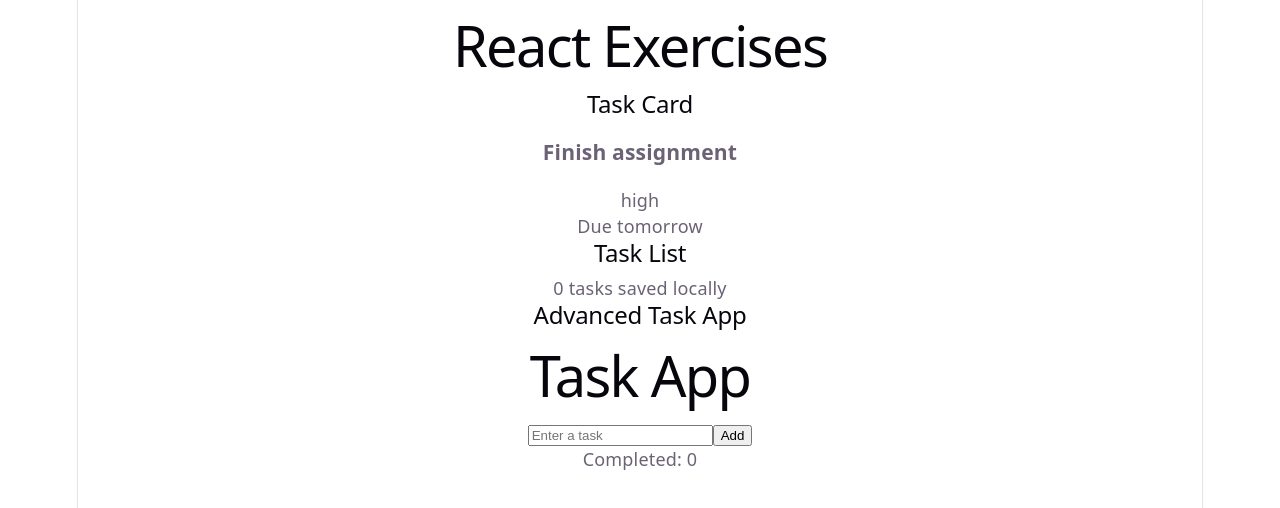
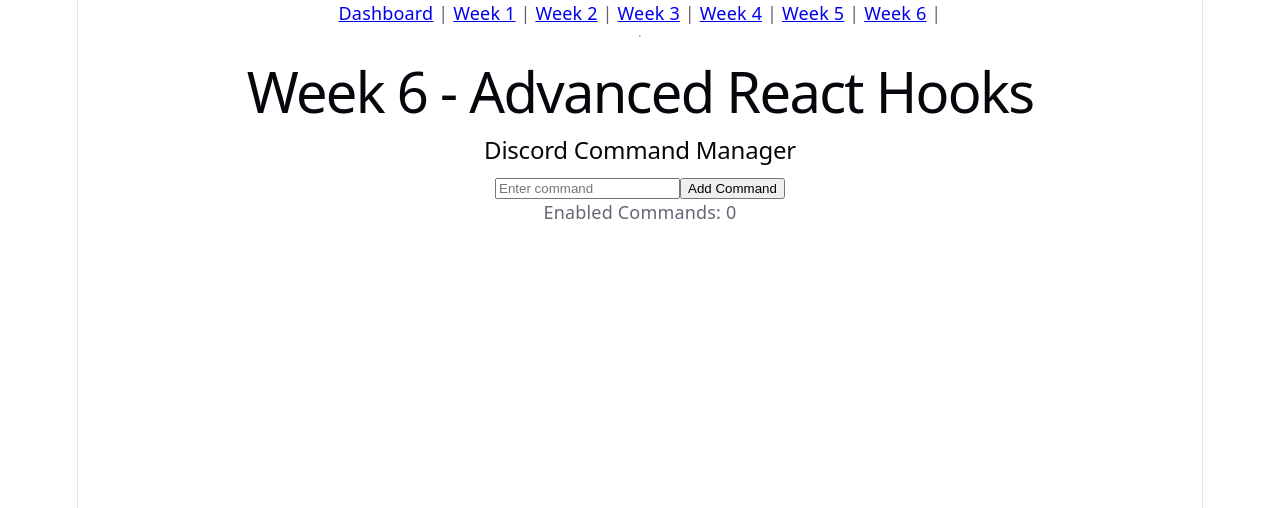
Before and after one commit to Aeryntha/FSD-1, a React (Vite) app: page /week-6 in a window 1280 px wide. Shown: the top 508 px of the page. Built offline with nearby package versions, Linux system fonts and the light colour scheme.

Commit message:
Implement advanced React hooks for command management

```diff
--- a/src/App.jsx
+++ b/src/App.jsx
@@ -1,23 +1,92 @@
-import TaskCard from './components/TaskCard';
-import TaskList from './components/TaskList';
-import TaskApp from './components/TaskApp';
+import {
+  BrowserRouter,
+  Routes,
+  Route,
+  Link
+} from 'react-router-dom';
+
+import Home from './pages/Home';
+import Week1 from './pages/Week1';
+import Week2 from './pages/Week2';
+import Week3 from './pages/Week3';
+import Week4 from './pages/Week4';
+import Week5 from './pages/Week5';
+import Week6 from './pages/Week6';
 
 function App() {
   return (
-    <div>
-      <h1>React Exercises</h1>
+    <BrowserRouter>
 
-      <h2>Task Card</h2>
-      <TaskCard title="Finish assignment" priority="high">
-        <p>Due tomorrow</p>
-      </TaskCard>
+      <nav>
+        <Link to="/">Dashboard</Link>
+        {' | '}
 
-      <h2>Task List</h2>
-      <TaskList />
+        <Link to="/week-1">Week 1</Link>
+        {' | '}
 
-      <h2>Advanced Task App</h2>
-      <TaskApp />
-    </div>
+        <Link to="/week-2">Week 2</Link>
+        {' | '}
+
+        <Link to="/week-3">Week 3</Link>
+        {' | '}
+
+        <Link to="/week-4">Week 4</Link>
+        {' | '}
+
+        <Link to="/week-5">Week 5</Link>
+        {' | '}
+
+        <Link to="/week-6">Week 6</Link>
+        {' | '}
+      </nav>
+
+      <hr />
+
+      <Routes>
+
+        <Route
+          path="/"
+          element={<Home />}
+        />
+
+        <Route
+          path="/week-1"
+          element={<Week1 />}
+        />
+
+        <Route
+          path="/week-2"
+          element={<Week2 />}
+        />
+
+        <Route
+          path="/week-3"
+          element={<Week3 />}
+        />
+
+        <Route
+          path="/week-4"
+          element={<Week4 />}
+        />
+
+        <Route
+          path="/week-5"
+          element={<Week5 />}
+        />
+
+        <Route
+          path="/week-6"
+          element={<Week6 />}
+        />
+
+        <Route
+          path="*"
+          element={<h1>404 - Page Not Found</h1>}
+        />
+
+      </Routes>
+
+    </BrowserRouter>
   );
 }
 
--- /dev/null
+++ b/src/components/DiscordCommandApp.jsx
@@ -0,0 +1,104 @@
+import {
+  createContext,
+  useContext,
+  useRef,
+} from 'react';
+
+import useCommands from './useCommands';
+
+const ThemeContext = createContext('light');
+
+function DiscordCommandApp() {
+  const {
+    commands,
+    addCommand,
+    toggleCommand,
+    removeCommand,
+    enabledCount,
+  } = useCommands();
+
+  const inputRef = useRef(null);
+
+  const theme = useContext(ThemeContext);
+
+  const handleAdd = () => {
+    const commandName = inputRef.current.value;
+
+    if (!commandName.trim()) return;
+
+    addCommand(commandName);
+
+    inputRef.current.value = '';
+    inputRef.current.focus();
+  };
+
+  return (
+    <div className={theme}>
+      <h2>Discord Command Manager</h2>
+
+      <input
+        ref={inputRef}
+        placeholder="Enter command"
+      />
+
+      <button onClick={handleAdd}>
+        Add Command
+      </button>
+
+      <p>
+        Enabled Commands: {enabledCount}
+      </p>
+
+      <ul>
+        {commands.map((command) => (
+          <li key={command.id}>
+            <strong>
+              {command.name}
+            </strong>
+
+            {' - '}
+
+            {command.enabled
+              ? 'Enabled'
+              : 'Disabled'}
+
+            {' '}
+
+            <button
+              onClick={() =>
+                toggleCommand(command.id)
+              }
+            >
+              {command.enabled
+                ? 'Disable'
+                : 'Enable'}
+            </button>
+
+            {' '}
+
+            <button
+              onClick={() =>
+                removeCommand(command.id)
+              }
+            >
+              Remove
+            </button>
+          </li>
+        ))}
+      </ul>
+    </div>
+  );
+}
+
+function Week6() {
+  return (
+    <ThemeContext.Provider value="light">
+      <div>
+
+        <DiscordCommandApp />
+      </div>
+    </ThemeContext.Provider>
+  );
+}
+
+export default Week6;
--- /dev/null
+++ b/src/components/useCommands.js
@@ -0,0 +1,59 @@
+import { useState, useMemo } from 'react';
+
+function useCommands() {
+  const [commands, setCommands] = useState([]);
+
+  const addCommand = (name) => {
+    if (!name.trim()) return;
+
+    const newCommand = {
+      id: Date.now(),
+      name: name.trim(),
+      enabled: true,
+    };
+
+    setCommands((previousCommands) => [
+      ...previousCommands,
+      newCommand,
+    ]);
+  };
+
+  const toggleCommand = (id) => {
+    setCommands((previousCommands) =>
+      previousCommands.map((command) =>
+        command.id === id
+          ? {
+              ...command,
+              enabled: !command.enabled,
+            }
+          : command
+      )
+    );
+  };
+
+  const removeCommand = (id) => {
+    setCommands((previousCommands) =>
+      previousCommands.filter(
+        (command) => command.id !== id
+      )
+    );
+  };
+
+  const enabledCount = useMemo(
+    () =>
+      commands.filter(
+        (command) => command.enabled
+      ).length,
+    [commands]
+  );
+
+  return {
+    commands,
+    addCommand,
+    toggleCommand,
+    removeCommand,
+    enabledCount,
+  };
+}
+
+export default useCommands;
--- /dev/null
+++ b/src/pages/Week6.jsx
@@ -0,0 +1,14 @@
+import DiscordCommandApp
+  from '../components/DiscordCommandApp';
+
+function Week6() {
+  return (
+    <div>
+      <h1>Week 6 - Advanced React Hooks</h1>
+
+      <DiscordCommandApp />
+    </div>
+  );
+}
+
+export default Week6;
```
